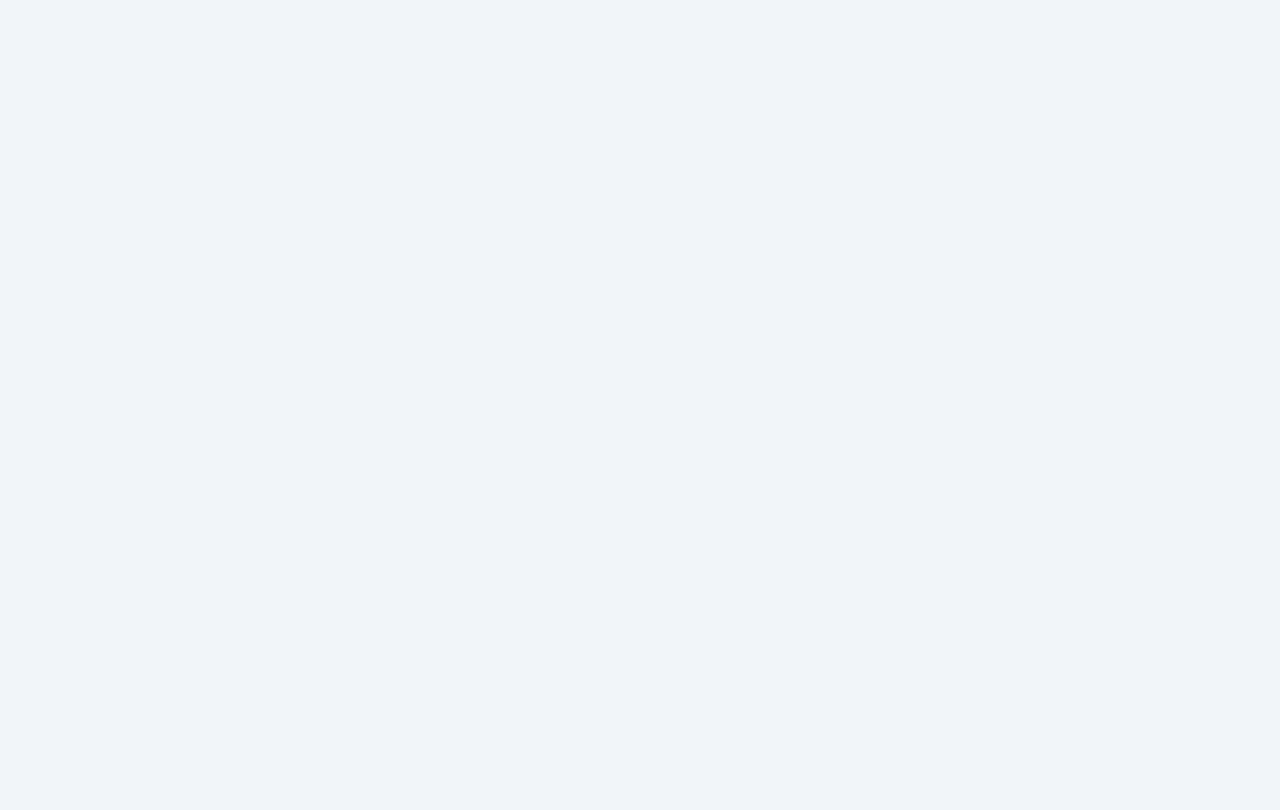
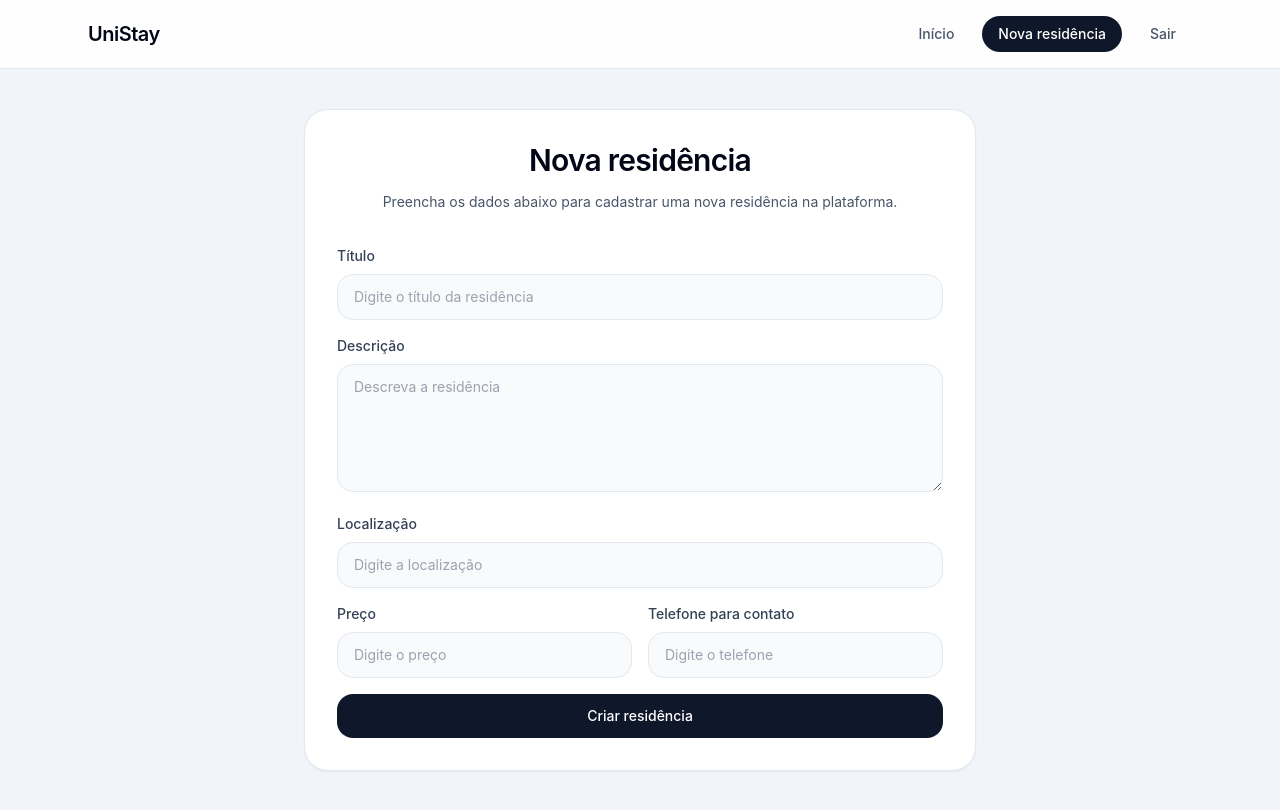
Before and after one commit to italoptes/uni-stay, a React (Vite) app in the folder frontend/: page /residences/new in a window 1280 px wide. Before the commit this address had no page. Built offline with nearby package versions, Linux system fonts and the light colour scheme; sample sign-in values are in the browser's storage.

Commit message:
feat(residences): integrate listing and creation of residences

```diff
--- a/frontend/src/components/Layout.jsx
+++ b/frontend/src/components/Layout.jsx
@@ -1,12 +1,18 @@
 import { NavLink, Outlet } from 'react-router-dom';
+import { useAuth } from '../context/AuthContext';
 
-const navItems = [
-  { to: '/', label: 'Início' },
+function Layout() {
+  const { isAuthenticated, logout } = useAuth();
+  const navItems = isAuthenticated
+    ? [
+        { to: '/residences/new', label: 'Nova residência' },
+        { label: 'Sair', onClick: logout },
+      ]
+    : [
         { to: '/login', label: 'Entrar' },
         { to: '/register', label: 'Cadastrar' },
       ];
 
-function Layout() {
   return (
     <div className="min-h-screen bg-slate-100 text-slate-900">
       <header className="border-b border-slate-200 bg-white/90 backdrop-blur">
@@ -16,7 +22,21 @@ function Layout() {
           </NavLink>
 
           <nav className="flex items-center gap-2 sm:gap-3">
-            {navItems.map((item) => (
+            <NavLink
+              to="/"
+              className={({ isActive }) =>
+                `rounded-full px-4 py-2 text-sm font-medium transition ${
+                  isActive
+                    ? 'bg-slate-900 text-white'
+                    : 'text-slate-600 hover:bg-slate-200 hover:text-slate-900'
+                }`
+              }
+            >
+              Início
+            </NavLink>
+
+            {navItems.map((item) =>
+              item.to ? (
                 <NavLink
                   key={item.to}
                   to={item.to}
@@ -30,7 +50,17 @@ function Layout() {
                 >
                   {item.label}
                 </NavLink>
-            ))}
+              ) : (
+                <button
+                  key={item.label}
+                  type="button"
+                  onClick={item.onClick}
+                  className="rounded-full px-4 py-2 text-sm font-medium text-slate-600 transition hover:bg-slate-200 hover:text-slate-900"
+                >
+                  {item.label}
+                </button>
+              ),
+            )}
           </nav>
         </div>
       </header>
--- /dev/null
+++ b/frontend/src/pages/CreateResidence.jsx
@@ -0,0 +1,159 @@
+import { useState } from 'react';
+import { useNavigate } from 'react-router-dom';
+import api from '../services/api';
+
+function CreateResidence() {
+  const navigate = useNavigate();
+  const [formData, setFormData] = useState({
+    title: '',
+    description: '',
+    location: '',
+    price: '',
+    contactPhone: '',
+  });
+  const [errorMessage, setErrorMessage] = useState('');
+  const [isSubmitting, setIsSubmitting] = useState(false);
+
+  const handleChange = (event) => {
+    const { name, value } = event.target;
+
+    setFormData((current) => ({
+      ...current,
+      [name]: value,
+    }));
+  };
+
+  const handleSubmit = async (event) => {
+    event.preventDefault();
+    setErrorMessage('');
+    setIsSubmitting(true);
+
+    try {
+      await api.post('/residences', {
+        ...formData,
+        price: Number(formData.price),
+      });
+      navigate('/');
+    } catch {
+      setErrorMessage('Não foi possível criar a residência. Tente novamente.');
+    } finally {
+      setIsSubmitting(false);
+    }
+  };
+
+  return (
+    <section className="flex min-h-[calc(100vh-12rem)] items-center justify-center">
+      <div className="w-full max-w-2xl rounded-3xl border border-slate-200 bg-white p-8 shadow-sm">
+        <div className="space-y-3 text-center">
+          <h1 className="text-3xl font-semibold tracking-tight text-slate-950">
+            Nova residência
+          </h1>
+          <p className="text-sm leading-6 text-slate-600">
+            Preencha os dados abaixo para cadastrar uma nova residência na plataforma.
+          </p>
+        </div>
+
+        <form className="mt-8 space-y-4" onSubmit={handleSubmit}>
+          <div className="space-y-2">
+            <label className="block text-sm font-medium text-slate-700" htmlFor="title">
+              Título
+            </label>
+            <input
+              id="title"
+              name="title"
+              type="text"
+              value={formData.title}
+              onChange={handleChange}
+              className="w-full rounded-2xl border border-slate-200 bg-slate-50 px-4 py-3 text-sm text-slate-900 outline-none transition focus:border-slate-400 focus:bg-white"
+              placeholder="Digite o título da residência"
+              required
+            />
+          </div>
+
+          <div className="space-y-2">
+            <label className="block text-sm font-medium text-slate-700" htmlFor="description">
+              Descrição
+            </label>
+            <textarea
+              id="description"
+              name="description"
+              value={formData.description}
+              onChange={handleChange}
+              className="min-h-32 w-full rounded-2xl border border-slate-200 bg-slate-50 px-4 py-3 text-sm text-slate-900 outline-none transition focus:border-slate-400 focus:bg-white"
+              placeholder="Descreva a residência"
+              required
+            />
+          </div>
+
+          <div className="space-y-2">
+            <label className="block text-sm font-medium text-slate-700" htmlFor="location">
+              Localização
+            </label>
+            <input
+              id="location"
+              name="location"
+              type="text"
+              value={formData.location}
+              onChange={handleChange}
+              className="w-full rounded-2xl border border-slate-200 bg-slate-50 px-4 py-3 text-sm text-slate-900 outline-none transition focus:border-slate-400 focus:bg-white"
+              placeholder="Digite a localização"
+              required
+            />
+          </div>
+
+          <div className="grid gap-4 md:grid-cols-2">
+            <div className="space-y-2">
+              <label className="block text-sm font-medium text-slate-700" htmlFor="price">
+                Preço
+              </label>
+              <input
+                id="price"
+                name="price"
+                type="number"
+                min="0"
+                step="0.01"
+                value={formData.price}
+                onChange={handleChange}
+                className="w-full rounded-2xl border border-slate-200 bg-slate-50 px-4 py-3 text-sm text-slate-900 outline-none transition focus:border-slate-400 focus:bg-white"
+                placeholder="Digite o preço"
+                required
+              />
+            </div>
+
+            <div className="space-y-2">
+              <label className="block text-sm font-medium text-slate-700" htmlFor="contactPhone">
+                Telefone para contato
+              </label>
+              <input
+                id="contactPhone"
+                name="contactPhone"
+                type="text"
+                value={formData.contactPhone}
+                onChange={handleChange}
+                className="w-full rounded-2xl border border-slate-200 bg-slate-50 px-4 py-3 text-sm text-slate-900 outline-none transition focus:border-slate-400 focus:bg-white"
+                placeholder="Digite o telefone"
+                required
+              />
+            </div>
+          </div>
+
+          {errorMessage ? (
+            <p className="rounded-2xl border border-red-200 bg-red-50 px-4 py-3 text-sm text-red-700">
+              {errorMessage}
+            </p>
+          ) : null}
+
+          <button
+            type="submit"
+            disabled={isSubmitting}
+            className="w-full rounded-2xl bg-slate-900 px-4 py-3 text-sm font-medium text-white transition hover:bg-slate-800 disabled:cursor-not-allowed disabled:opacity-70"
+          >
+            {isSubmitting ? 'Salvando...' : 'Criar residência'}
+          </button>
+        </form>
+      </div>
+    </section>
+  );
+}
+
+export default CreateResidence;
--- a/frontend/src/pages/Home.jsx
+++ b/frontend/src/pages/Home.jsx
@@ -1,4 +1,26 @@
+import { useEffect, useState } from 'react';
+import api from '../services/api';
+
 function Home() {
+  const [residences, setResidences] = useState([]);
+  const [loading, setLoading] = useState(true);
+  const [error, setError] = useState('');
+
+  useEffect(() => {
+    const fetchResidences = async () => {
+      try {
+        const response = await api.get('/residences');
+        setResidences(Array.isArray(response.data) ? response.data : []);
+      } catch {
+        setError('Não foi possível carregar as residências no momento.');
+      } finally {
+        setLoading(false);
+      }
+    };
+
+    fetchResidences();
+  }, []);
+
   return (
     <section className="space-y-8">
       <div className="space-y-3">
@@ -14,31 +36,32 @@ function Home() {
         </p>
       </div>
 
-      <div className="grid gap-6 md:grid-cols-2 xl:grid-cols-3">
-        <article className="rounded-3xl border border-slate-200 bg-white p-6 shadow-sm">
-          <p className="text-sm font-medium text-slate-500">Centro</p>
-          <h2 className="mt-3 text-xl font-semibold text-slate-900">Residência Solar</h2>
-          <p className="mt-2 text-sm leading-6 text-slate-600">
-            Espaço moderno com fácil acesso a universidades, mercados e transporte.
-          </p>
-        </article>
-
-        <article className="rounded-3xl border border-slate-200 bg-white p-6 shadow-sm">
-          <p className="text-sm font-medium text-slate-500">Zona Norte</p>
-          <h2 className="mt-3 text-xl font-semibold text-slate-900">Casa Horizonte</h2>
-          <p className="mt-2 text-sm leading-6 text-slate-600">
-            Ambiente confortável para estudantes que buscam praticidade no dia a dia.
-          </p>
-        </article>
-
-        <article className="rounded-3xl border border-slate-200 bg-white p-6 shadow-sm md:col-span-2 xl:col-span-1">
-          <p className="text-sm font-medium text-slate-500">Zona Sul</p>
-          <h2 className="mt-3 text-xl font-semibold text-slate-900">Vila Campus</h2>
-          <p className="mt-2 text-sm leading-6 text-slate-600">
-            Estrutura acolhedora com quartos compartilhados e boa localização.
-          </p>
-        </article>
-      </div>
+      {loading ? (
+        <div className="rounded-3xl border border-slate-200 bg-white p-6 shadow-sm">
+          <p className="text-sm font-medium text-slate-500">Carregando residências...</p>
+        </div>
+      ) : error ? (
+        <div className="rounded-3xl border border-red-200 bg-red-50 p-6 shadow-sm">
+          <p className="text-sm font-medium text-red-600">{error}</p>
+        </div>
+      ) : (
+        <div className="grid gap-6 md:grid-cols-2 xl:grid-cols-3">
+          {residences.map((residence) => (
+            <article
+              key={residence.id}
+              className="rounded-3xl border border-slate-200 bg-white p-6 shadow-sm"
+            >
+              <p className="text-sm font-medium text-slate-500">{residence.location}</p>
+              <h2 className="mt-3 text-xl font-semibold text-slate-900">{residence.title}</h2>
+              <p className="mt-2 text-sm leading-6 text-slate-600">
+                {typeof residence.price === 'number'
+                  ? `R$ ${residence.price.toFixed(2)}`
+                  : residence.price}
+              </p>
+            </article>
+          ))}
+        </div>
+      )}
     </section>
   );
 }
--- a/frontend/src/routes/AppRoutes.jsx
+++ b/frontend/src/routes/AppRoutes.jsx
@@ -1,14 +1,31 @@
 import { Route, Routes } from 'react-router-dom';
 import Layout from '../components/Layout';
+import CreateResidence from '../pages/CreateResidence';
 import Home from '../pages/Home';
 import Login from '../pages/Login';
 import Register from '../pages/Register';
+import ProtectedRoute from './ProtectedRoute';
 
 function AppRoutes() {
   return (
     <Routes>
       <Route element={<Layout />}>
-        <Route path="/" element={<Home />} />
+        <Route
+          path="/"
+          element={
+            <ProtectedRoute>
+              <Home />
+            </ProtectedRoute>
+          }
+        />
+        <Route
+          path="/residences/new"
+          element={
+            <ProtectedRoute>
+              <CreateResidence />
+            </ProtectedRoute>
+          }
+        />
         <Route path="/login" element={<Login />} />
         <Route path="/register" element={<Register />} />
       </Route>
--- /dev/null
+++ b/frontend/src/routes/ProtectedRoute.jsx
@@ -0,0 +1,14 @@
+import { Navigate } from 'react-router-dom';
+import { useAuth } from '../context/AuthContext';
+
+function ProtectedRoute({ children }) {
+  const { isAuthenticated } = useAuth();
+
+  if (!isAuthenticated) {
+    return <Navigate to="/login" replace />;
+  }
+
+  return children;
+}
+
+export default ProtectedRoute;
```
Lines whose indentation alone changed are shown as unchanged.
